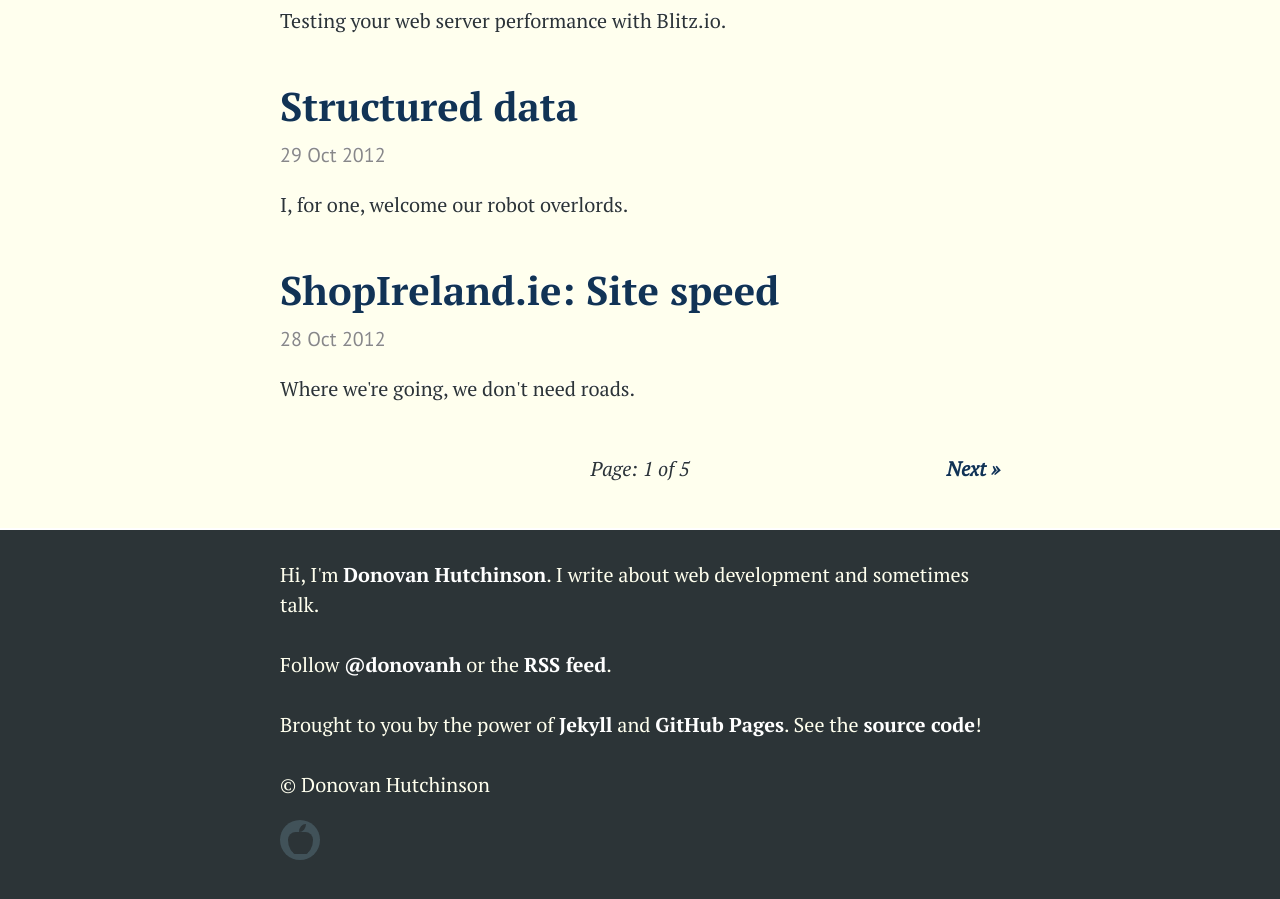
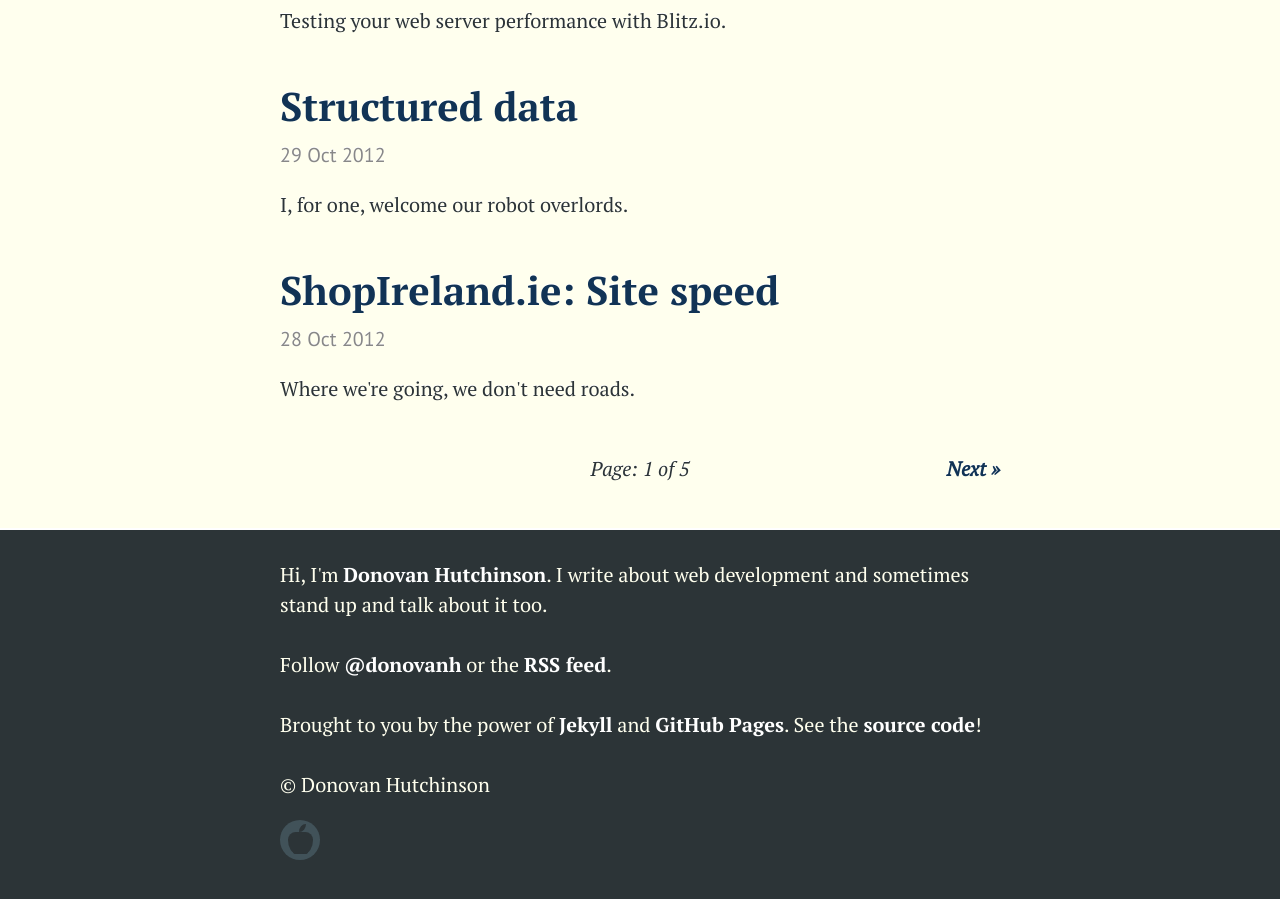
Before and after one commit to donovanh/donovanh.github.com, a Jekyll site: the page built from index.html, in a window 1280 px wide and 900 px high, scrolled down 686 px. Built offline with Jekyll 4.4.1, drawn with Linux system fonts in a browser that asks for light colours; nearby versions of some CDN libraries; the list of posts is cut into pages by our own code.

```diff
--- a/_layouts/default.html
+++ b/_layouts/default.html
@@ -39,7 +39,7 @@
   </div>
 	<footer class="clearfix">
 	  <section class="footer-content">
-	    <p>Hi, I'm <a href="/about">Donovan Hutchinson</a>. I write about web development and sometimes talk.</p>
+	    <p>Hi, I'm <a href="/about">Donovan Hutchinson</a>. I write about web development and sometimes stand up and talk about it too.</p>
       <p>Follow <a href="http://twitter.com/donovanh">@donovanh</a> or the <a href="/feed.xml">RSS feed</a>.</p>
 	    <p class="source">Brought to you by the power of <a href="http://jekyllrb.com/">Jekyll</a> and <a href="http://pages.github.com">GitHub Pages</a>. See the <a href="https://github.com/donovanh/donovanh.github.com">source code</a>!</p>
 		  <p>&copy; Donovan Hutchinson</p>
```
